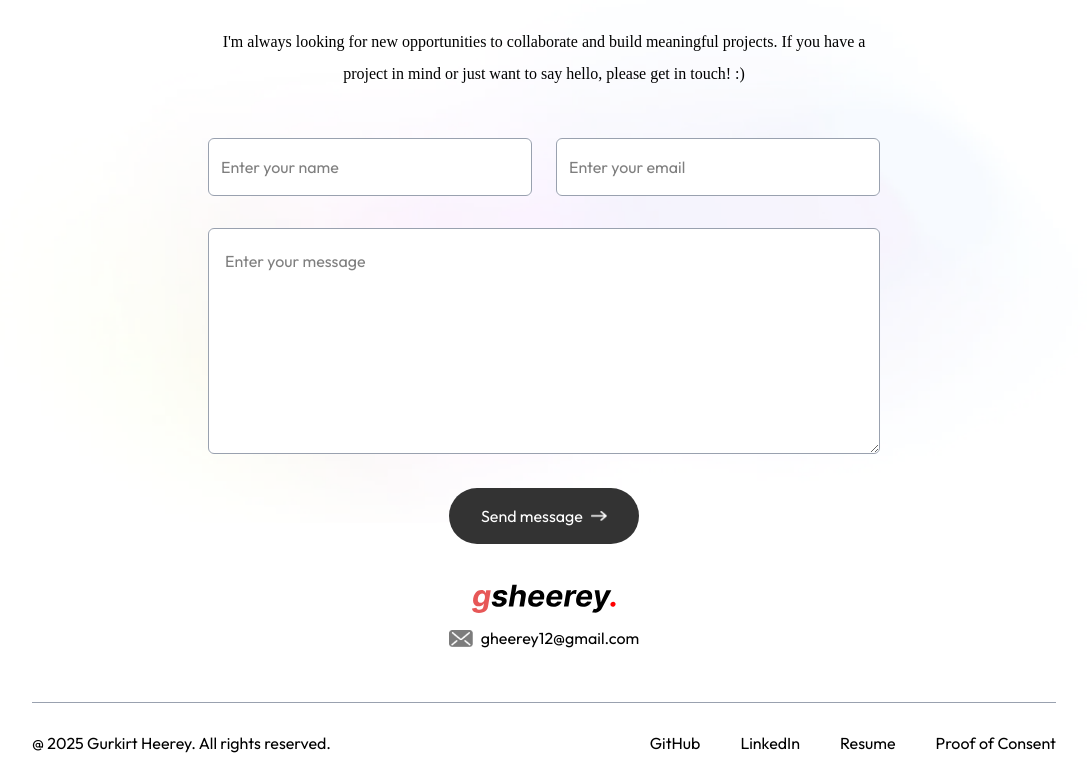
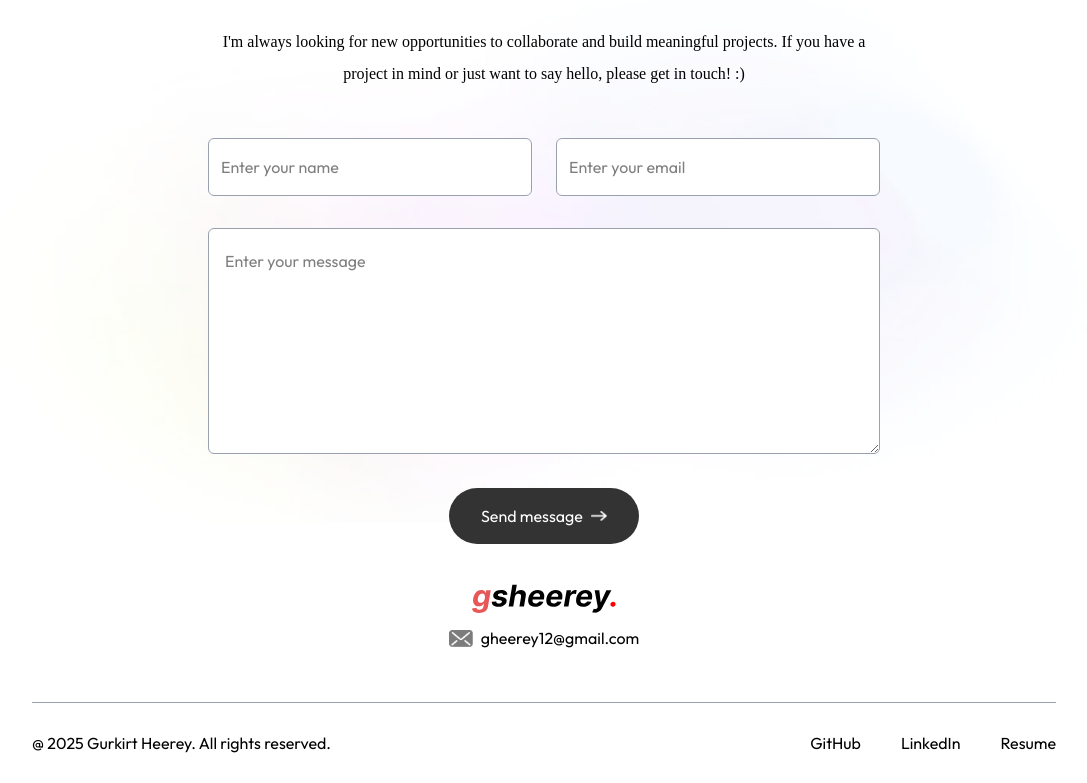
Before and after one commit to gurkirtheerey/gheerey, a Next.js app: page / in a window 1280 px wide. Shown: the part 3151-3934 px from the top of the page, without its empty margins (96-1183 px from the left). Built offline with nearby package versions, Linux system fonts and the light colour scheme; a web font is replaced by a local one.

Commit message:
Remove Proof of Consent link from Footer component to streamline navigation.

```diff
--- a/app/components/Footer.tsx
+++ b/app/components/Footer.tsx
@@ -45,9 +45,6 @@ const Footer = ({ isDarkMode }: { isDarkMode: boolean }) => {
               Resume
             </Link>
           </li>
-          <li>
-            <Link href="/proof-of-consent">Proof of Consent</Link>
-          </li>
         </ul>
       </div>
     </div>
```
